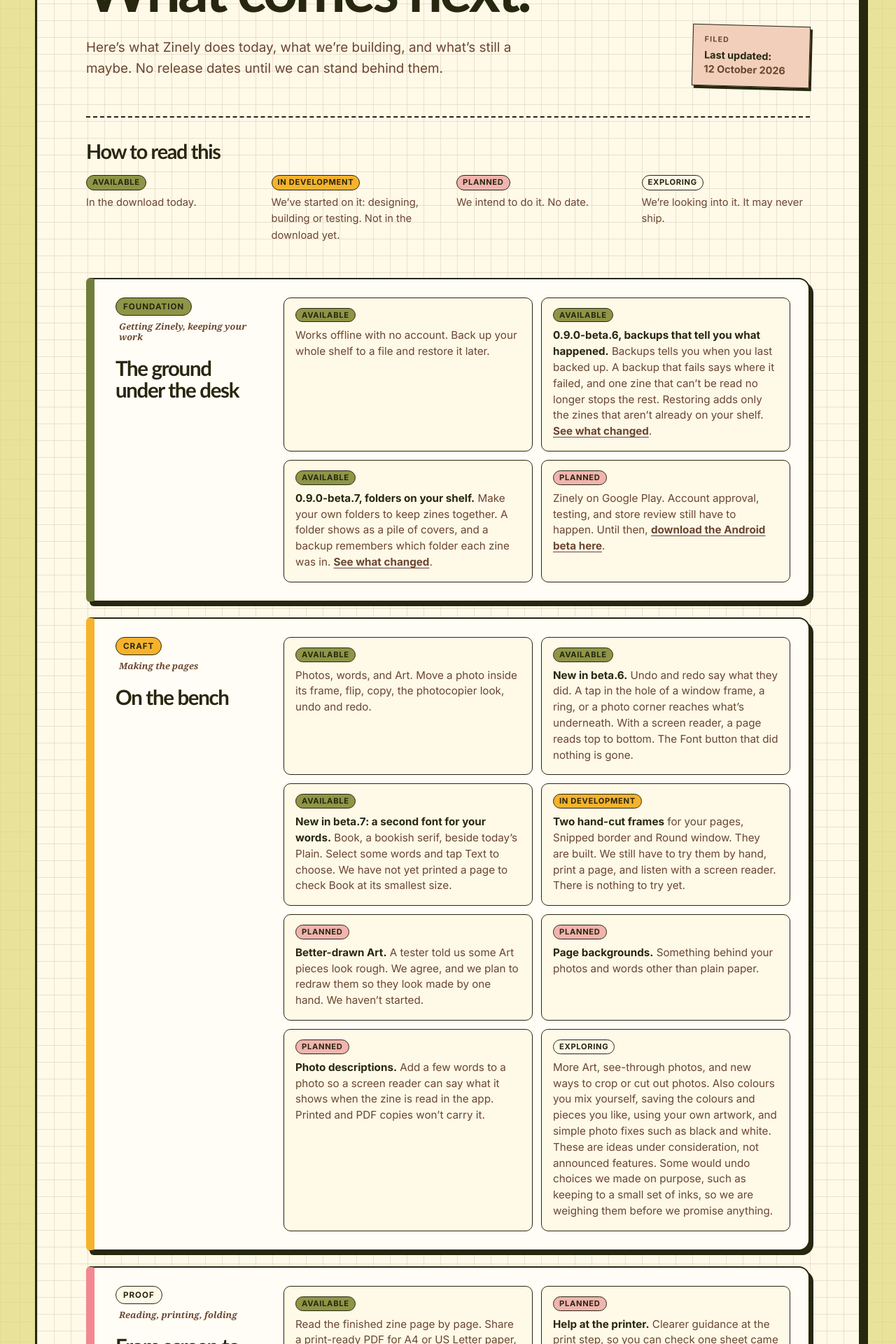
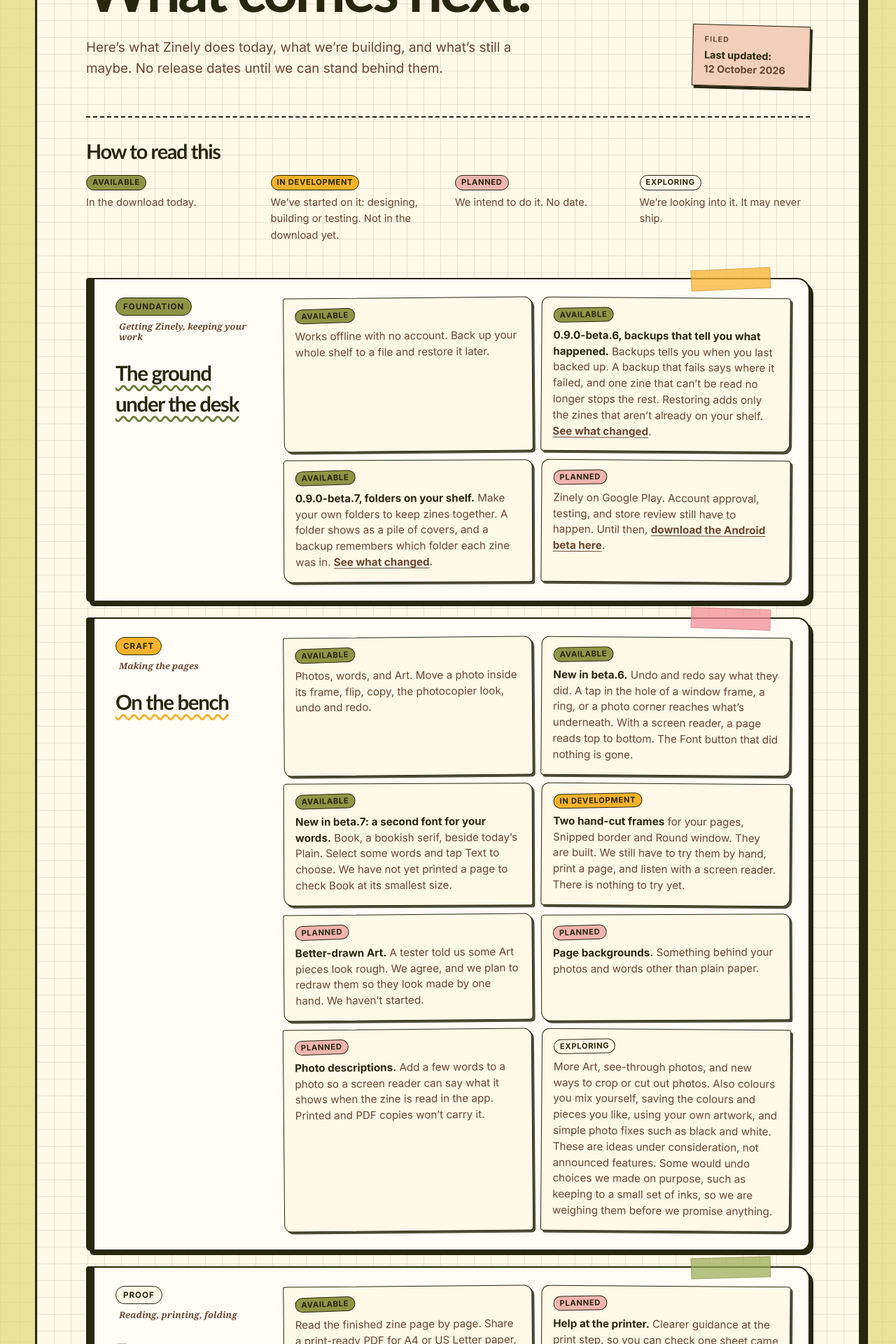
Before and after one commit to aritr-codes/zinely-android, a Jekyll site: the page website/roadmap/index.html, which Jekyll copies as it is, in a window 1280 px wide. Shown: the part 324-2244 px from the top of the page at 70% size. Built offline with Jekyll 4.4.1, drawn with Linux system fonts in a browser that asks for light colours.

Commit message:
Website: handmade look on the even roadmap; finger-sized nav links on every page
Tape on each sheet, a wavy pen line under its title, slips with
hand-cut corners laid slightly off straight (straight on phones). The
status key sits two-up on a phone. Header and footer links get a 44 px
target on every page; only the homepage had it.

Co-Authored-By: Claude Opus 5.5 (1M context) <noreply@anthropic.com>

```diff
--- a/website/assets/roadmap.css
+++ b/website/assets/roadmap.css
@@ -71,6 +71,7 @@
 
 /* One lane per horizon: the same card, the same grid, a colour band to tell them apart. */
 .roadmap-page .roadmap-group {
+  position: relative;
   display: grid;
   grid-template-columns: minmax(0, 210px) minmax(0, 1fr);
   grid-template-rows: auto auto auto 1fr;
@@ -79,22 +80,48 @@
   padding: 26px 26px 26px 30px;
   border: 2px solid var(--ink);
   border-left-width: 12px;
-  border-radius: 6px 16px 16px 6px;
+  border-radius: 4px 18px 14px 6px;
   background: #fffdf5;
   box-shadow: 5px 6px 0 var(--ink);
   transform: none;
 }
 
-.roadmap-page .roadmap-group.foundation {
-  border-left-color: #6f7d3c;
+/* A strip of tape holds each sheet down. Same place on every sheet; only the colour and lean differ. */
+.roadmap-page .roadmap-group::before {
+  position: absolute;
+  top: -15px;
+  right: 54px;
+  width: 112px;
+  height: 28px;
+  border: 1px solid rgba(106, 69, 47, 0.22);
+  background: rgba(246, 178, 44, 0.72);
+  content: "";
+  transform: rotate(-2.5deg);
 }
 
-.roadmap-page .roadmap-group.craft {
-  border-left-color: #f6b22c;
+.roadmap-page .roadmap-group.craft::before {
+  background: rgba(242, 136, 146, 0.7);
+  transform: rotate(2deg);
 }
 
-.roadmap-page .roadmap-group.proof {
-  border-left-color: var(--accent);
+.roadmap-page .roadmap-group.proof::before {
+  background: rgba(150, 170, 80, 0.7);
+  transform: rotate(-1.5deg);
+}
+
+/* A wobbly pen line under the sheet's title; it follows the words, however they wrap. */
+.roadmap-page .roadmap-group h2 {
+  line-height: 1.5;
+  text-decoration: underline wavy #f6b22c 3px;
+  text-underline-offset: 6px;
+}
+
+.roadmap-page .roadmap-group.foundation h2 {
+  text-decoration-color: #6f7d3c;
+}
+
+.roadmap-page .roadmap-group.proof h2 {
+  text-decoration-color: var(--accent);
 }
 
 .roadmap-page .roadmap-group > * {
@@ -141,8 +168,8 @@
 
 .roadmap-key dl {
   display: grid;
-  grid-template-columns: repeat(auto-fit, minmax(min(200px, 100%), 1fr));
-  gap: 12px 24px;
+  grid-template-columns: repeat(auto-fit, minmax(min(140px, 100%), 1fr));
+  gap: 14px 20px;
   margin: 0;
 }
 
@@ -167,16 +194,30 @@
   margin: 0;
   padding: 14px 16px 16px;
   border: 1.5px solid var(--ink);
-  border-radius: 10px;
+  border-radius: 3px 12px 5px 10px;
   background: var(--paper);
+  box-shadow: 3px 3px 0 rgba(39, 39, 15, 0.82);
   font-size: 0.95rem;
   line-height: 1.5;
+  transform: rotate(-0.5deg);
+}
+
+/* Slips are cut by hand and laid down not quite straight. The grid under them stays square. */
+.roadmap-page .roadmap-items li:nth-child(2n) {
+  border-radius: 11px 4px 12px 4px;
+  transform: rotate(0.45deg);
+}
+
+.roadmap-page .roadmap-items li:nth-child(3n) {
+  border-radius: 5px 10px 3px 13px;
+  transform: rotate(-0.25deg);
 }
 
 /* The label sits on its own line, so every card starts the same way. */
 .roadmap-page .roadmap-items .status-chip {
   display: table;
   margin: 0 0 8px;
+  transform: rotate(-1.5deg);
 }
 
 .roadmap-never {
@@ -278,6 +319,12 @@
     margin-top: 36px;
   }
 
+  .roadmap-page .roadmap-items li,
+  .roadmap-page .roadmap-items li:nth-child(2n),
+  .roadmap-page .roadmap-items li:nth-child(3n) {
+    transform: none;
+  }
+
   .roadmap-board::after {
     display: none;
   }
@@ -306,8 +353,14 @@
   }
 
   .roadmap-board::before,
-  .roadmap-board::after {
+  .roadmap-board::after,
+  .roadmap-page .roadmap-group::before {
     display: none;
+  }
+
+  .roadmap-page .roadmap-items li {
+    box-shadow: none;
+    transform: none !important;
   }
 
   .roadmap-heading {
--- a/website/assets/styles.css
+++ b/website/assets/styles.css
@@ -1012,7 +1012,8 @@ footer .footer-colophon { display: block; flex: 1 1 44%; font-weight: 400; }
 .footer-secret { margin-top: 8px; }
 .footer-secret p { max-width: 32ch; font: italic 1rem/1.5 Georgia, serif; }
 .home-page footer nav { flex: 1 1 50%; }
-.home-page .site-header nav a, .home-page footer nav a { display: inline-flex; align-items: center; min-height: 44px; }
+/* Every page: a finger-sized target for the header and footer links, not only on the homepage. */
+.site-header nav a, footer nav a { display: inline-flex; align-items: center; min-height: 44px; }
 
 @media (prefers-reduced-motion: no-preference) {
   .home-page .paper-story { transform: perspective(900px) rotateX(var(--paper-x, 0deg)) rotateY(var(--paper-y, 0deg)) rotate(1.5deg); transition: transform 180ms ease-out; }
```
Also changed, not shown: CHANGELOG.md.
